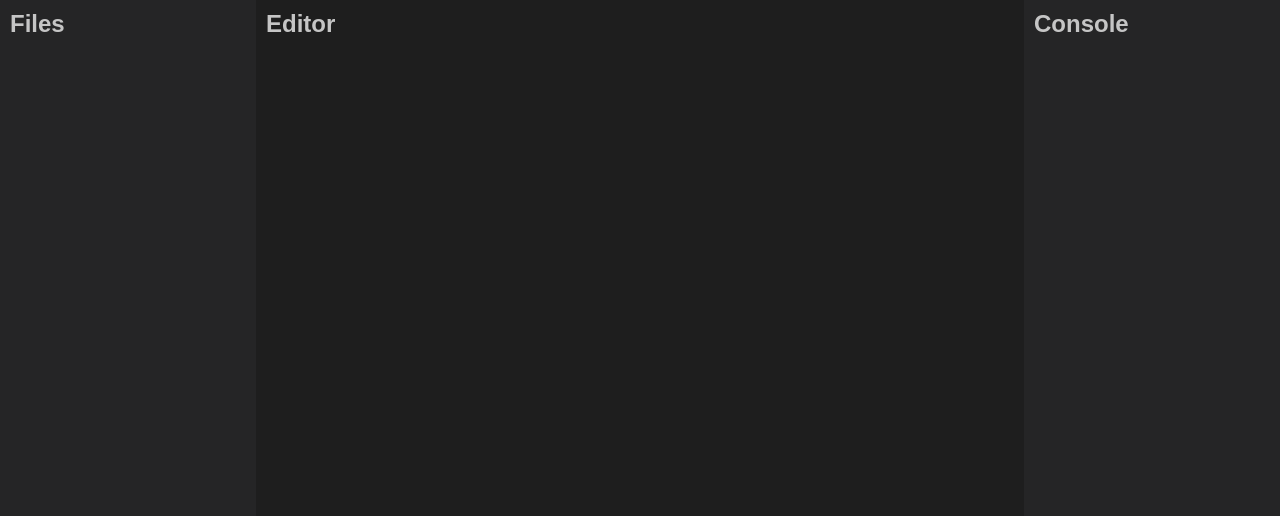
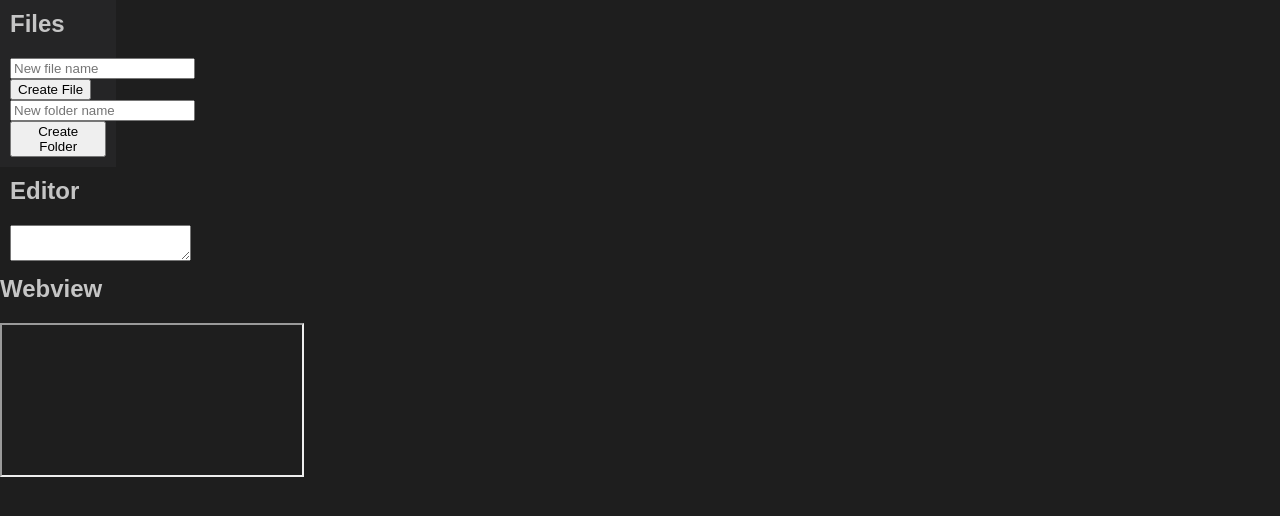
Before and after one commit to YuushaExa/advancedcodep, a plain HTML site: page index.html in a window 1280 px wide. Drawn offline with Linux system fonts and the light colour scheme.

Commit message:
Update index.html

```diff
--- a/index.html
+++ b/index.html
@@ -3,21 +3,30 @@
 <head>
     <meta charset="UTF-8">
     <meta name="viewport" content="width=device-width, initial-scale=1.0">
-    <title>Code Room</title>
+    <title>Replit Clone</title>
     <link rel="stylesheet" href="styles.css">
 </head>
 <body>
+    <div class="container">
         <div class="sidebar">
             <h2>Files</h2>
-        <!-- File list here -->
+            <ul id="file-list"></ul>
+            <input type="text" id="new-file-name" placeholder="New file name">
+            <button onclick="createFile()">Create File</button>
+            <input type="text" id="new-folder-name" placeholder="New folder name">
+            <button onclick="createFolder()">Create Folder</button>
         </div>
+        <div class="main">
             <div class="editor">
                 <h2>Editor</h2>
-        <!-- Code editor here -->
+                <textarea id="editor" oninput="updateIframe()"></textarea>
             </div>
-    <div class="console">
-        <h2>Console</h2>
-        <!-- Console output here -->
+            <div class="output">
+                <h2>Webview</h2>
+                <iframe id="webview" srcdoc=""></iframe>
             </div>
+        </div>
+    </div>
+    <script src="script.js"></script>
 </body>
 </html>
```
Lines whose indentation alone changed are shown as unchanged.
